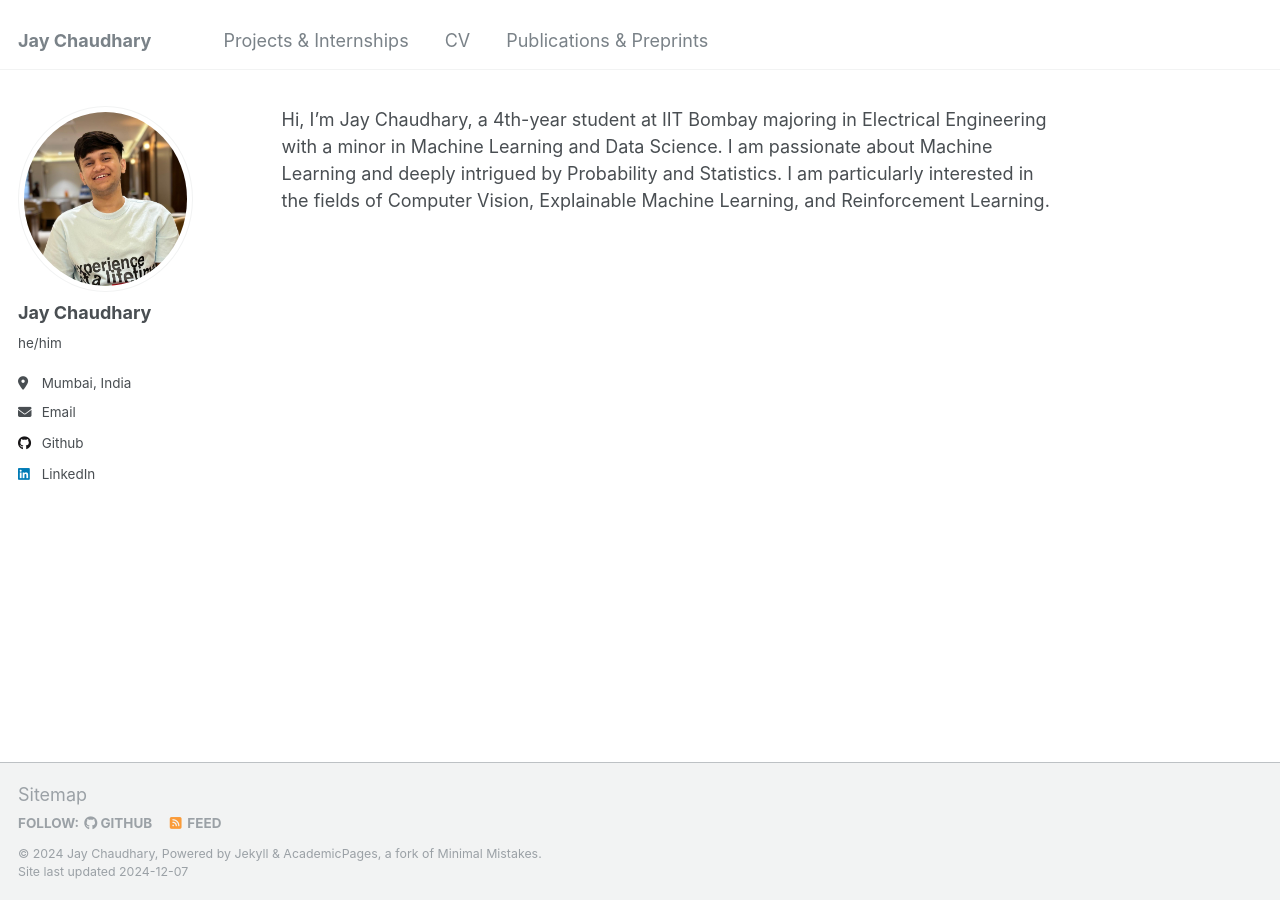
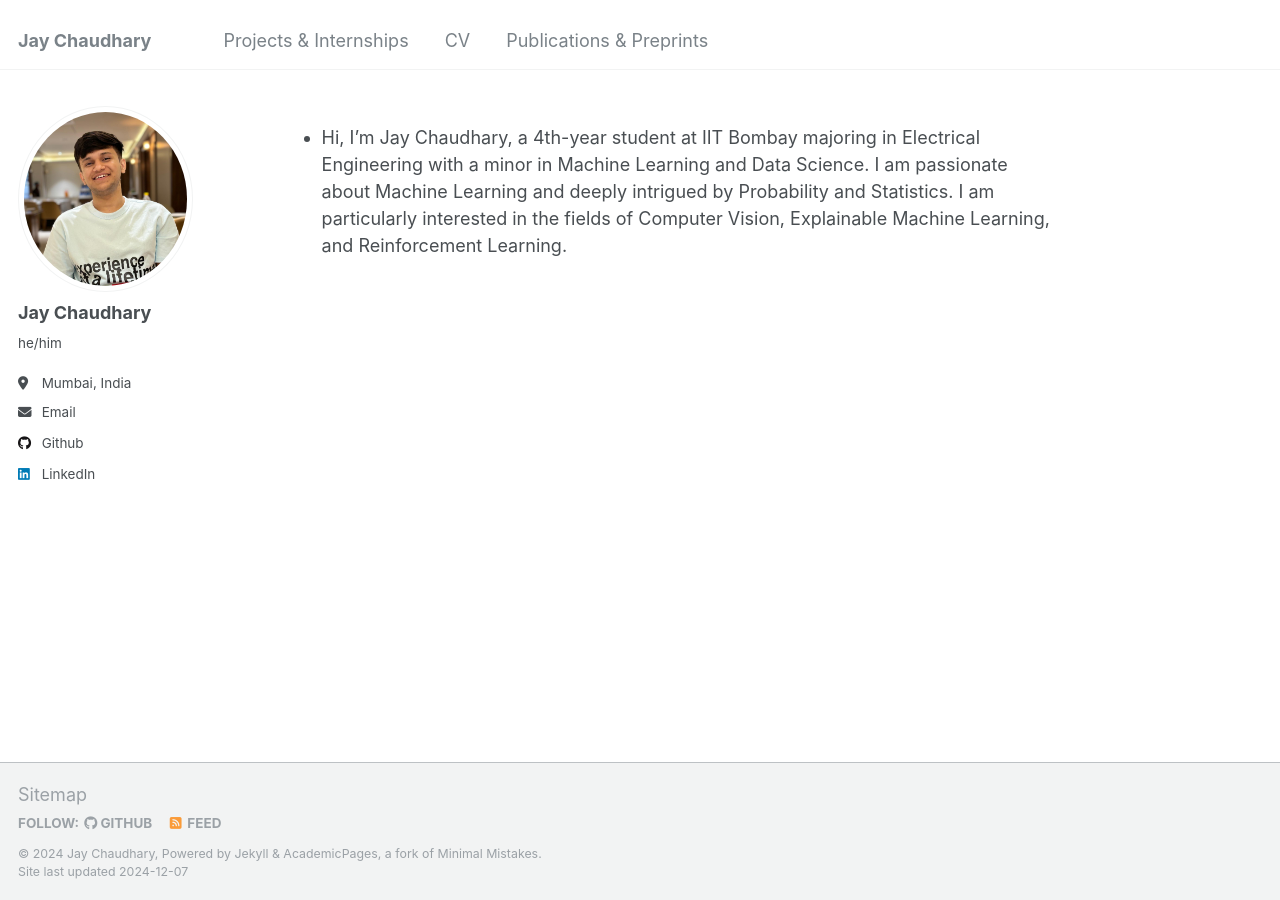
Before and after one commit to JayGC/jaygc.github.io, a Jekyll site: the page built from _pages/about.md, in a window 1280 px wide. Built offline with Jekyll 4.4.1, drawn with Linux system fonts in a browser that asks for light colours; our own code applies the rules of GitHub Pages for plain Markdown files.

```diff
--- a/_pages/about.md
+++ b/_pages/about.md
@@ -1 +1 @@
-Hi, I'm Jay Chaudhary, a 4th-year student at IIT Bombay majoring in Electrical Engineering with a minor in Machine Learning and Data Science. I am passionate about Machine Learning and deeply intrigued by Probability and Statistics. I am particularly interested in the fields of Computer Vision, Explainable Machine Learning, and Reinforcement Learning.
+- Hi, I'm Jay Chaudhary, a 4th-year student at IIT Bombay majoring in Electrical Engineering with a minor in Machine Learning and Data Science. I am passionate about Machine Learning and deeply intrigued by Probability and Statistics. I am particularly interested in the fields of Computer Vision, Explainable Machine Learning, and Reinforcement Learning.
```
